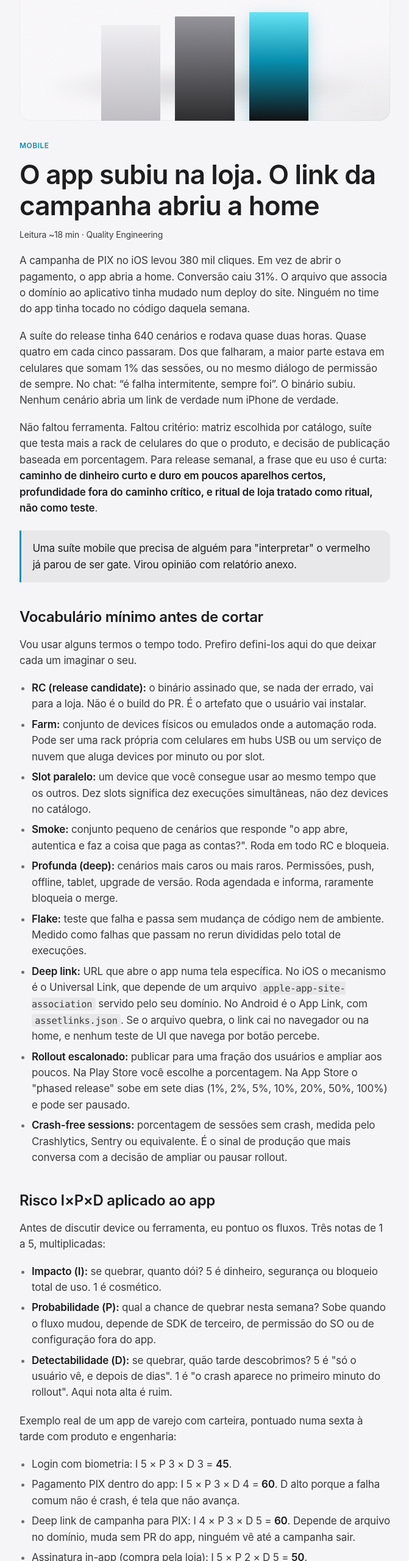
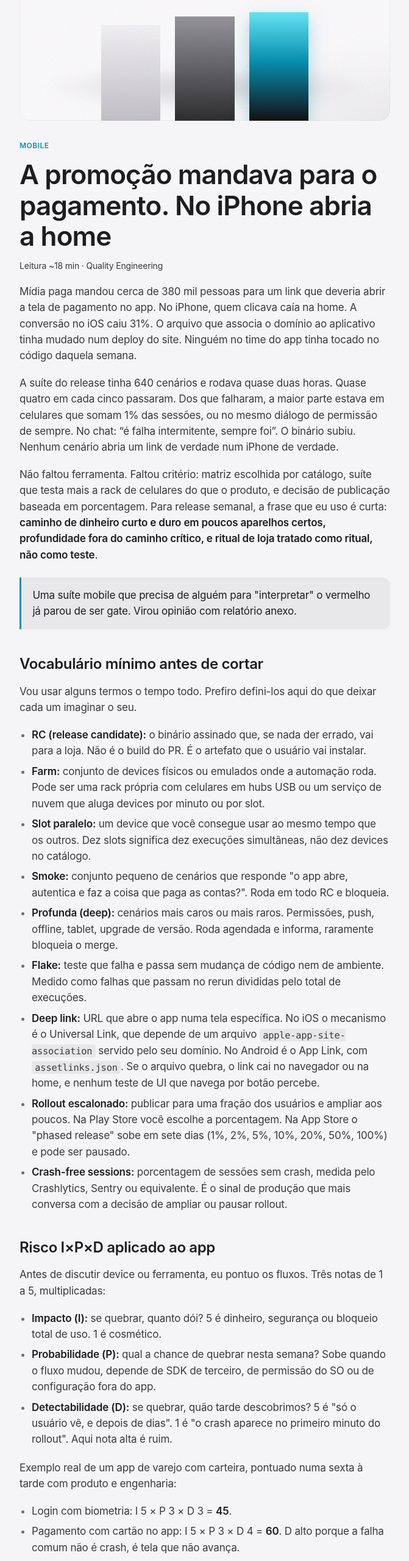
Before and after one commit to Leandrofdx/leandrofdx.github.io, a plain HTML site: page articles/automacao-mobile-release-semanal.html in a window 1280 px wide. Shown: the part 240-2800 px from the top of the page at 61% size, without its empty margins (304-975 px from the left). Drawn offline with Linux system fonts and the light colour scheme; animation ran at ten frames a second.

Commit message:
Clarify mobile article title and opening around promo deep link.
Co-authored-by: Cursor <cursoragent@cursor.com>

```diff
--- a/articles/automacao-mobile-release-semanal.html
+++ b/articles/automacao-mobile-release-semanal.html
@@ -3,7 +3,7 @@
 <head>
   <meta charset="utf-8" />
   <meta name="viewport" content="width=device-width, initial-scale=1" />
-  <title>O app subiu na loja. O link da campanha abriu a home — Leandro Lima</title>
+  <title>A promoção mandava para o pagamento. No iPhone abria a home — Leandro Lima</title>
   <meta name="description" content="Automação mobile para release semanal com visão de risco: matriz de devices por telemetria, smoke versus profunda, falha intermitente no celular, farm versus nuvem, deep link e go/no-go que não é porcentagem de cenários passando." />
   <link rel="icon" href="../favicon.svg" type="image/svg+xml" />
   <link rel="stylesheet" href="article.css" />
@@ -22,10 +22,10 @@
       <span class="cover__c"></span>
     </div>
     <span class="article__tag">Mobile</span>
-    <h1>O app subiu na loja. O link da campanha abriu a home</h1>
+    <h1>A promoção mandava para o pagamento. No iPhone abria a home</h1>
     <p class="article__meta">Leitura ~18 min · Quality Engineering</p>
 
-    <p>A campanha de PIX no iOS levou 380 mil cliques. Em vez de abrir o pagamento, o app abria a home. Conversão caiu 31%. O arquivo que associa o domínio ao aplicativo tinha mudado num deploy do site. Ninguém no time do app tinha tocado no código daquela semana.</p>
+    <p>Mídia paga mandou cerca de 380 mil pessoas para um link que deveria abrir a tela de pagamento no app. No iPhone, quem clicava caía na home. A conversão no iOS caiu 31%. O arquivo que associa o domínio ao aplicativo tinha mudado num deploy do site. Ninguém no time do app tinha tocado no código daquela semana.</p>
     <p>A suíte do release tinha 640 cenários e rodava quase duas horas. Quase quatro em cada cinco passaram. Dos que falharam, a maior parte estava em celulares que somam 1% das sessões, ou no mesmo diálogo de permissão de sempre. No chat: “é falha intermitente, sempre foi”. O binário subiu. Nenhum cenário abria um link de verdade num iPhone de verdade.</p>
     <p>Não faltou ferramenta. Faltou critério: matriz escolhida por catálogo, suíte que testa mais a rack de celulares do que o produto, e decisão de publicação baseada em porcentagem. Para release semanal, a frase que eu uso é curta: <strong>caminho de dinheiro curto e duro em poucos aparelhos certos, profundidade fora do caminho crítico, e ritual de loja tratado como ritual, não como teste</strong>.</p>
 
@@ -57,8 +57,8 @@
     <p>Exemplo real de um app de varejo com carteira, pontuado numa sexta à tarde com produto e engenharia:</p>
     <ul>
       <li>Login com biometria: I 5 × P 3 × D 3 = <strong>45</strong>.</li>
-      <li>Pagamento PIX dentro do app: I 5 × P 3 × D 4 = <strong>60</strong>. D alto porque a falha comum não é crash, é tela que não avança.</li>
-      <li>Deep link de campanha para PIX: I 4 × P 3 × D 5 = <strong>60</strong>. Depende de arquivo no domínio, muda sem PR do app, ninguém vê até a campanha sair.</li>
+      <li>Pagamento com cartão no app: I 5 × P 3 × D 4 = <strong>60</strong>. D alto porque a falha comum não é crash, é tela que não avança.</li>
+      <li>Link de promoção para a tela de pagamento: I 4 × P 3 × D 5 = <strong>60</strong>. Depende de arquivo no domínio, muda sem PR do app, ninguém vê até a mídia ir ao ar.</li>
       <li>Assinatura in-app (compra pela loja): I 5 × P 2 × D 5 = <strong>50</strong>.</li>
       <li>Push de status de pedido: I 3 × P 3 × D 4 = <strong>36</strong>.</li>
       <li>Upgrade da versão N-1 para N sem perder sessão: I 4 × P 2 × D 4 = <strong>32</strong>.</li>
@@ -108,7 +108,7 @@
     <h3>Exemplo de corte</h3>
     <p>Partindo da pontuação I×P×D acima e de uma suíte de 640 cenários herdada:</p>
     <ul>
-      <li><strong>Smoke (Tier A, todo RC, bloqueia):</strong> instalação limpa e primeira abertura; login com senha e com biometria simulada; busca e adição ao carrinho; PIX até a tela de QR gerado, com backend de sandbox; cartão salvo até a confirmação; abertura de deep link de PIX a partir de URL real; logout e kill do processo com retomada de sessão. São 11 cenários, 9 minutos e 40 segundos em seis devices em paralelo.</li>
+      <li><strong>Smoke (Tier A, todo RC, bloqueia):</strong> instalação limpa e primeira abertura; login com senha e com biometria simulada; busca e adição ao carrinho; cartão salvo até a confirmação, com backend de sandbox; abertura do link de promoção a partir de URL real no navegador do sistema; logout e kill do processo com retomada de sessão. São 10 cenários, cerca de 9 minutos em seis devices em paralelo.</li>
       <li><strong>Profunda (Tier B, noturna, informa):</strong> fluxos de permissão negada e concedida depois; push de status de pedido; modo offline e reconexão no carrinho; upgrade de N-1 para N com sessão viva; tablet e fonte grande; troca de idioma; 58 cenários de regressão de tela que mudaram nos últimos 90 dias. Total de 74 minutos.</li>
       <li><strong>Saiu da automação:</strong> 212 cenários que validavam texto e layout de telas estáveis há mais de um ano e nunca pegaram bug. Viraram teste de snapshot de componente no build, que roda em 40 segundos sem device.</li>
       <li><strong>Apagado:</strong> 180 cenários duplicados ou cobrindo regra de negócio que já tem teste de API. Teste de UI para validar cálculo de frete é pagar device para testar backend.</li>
@@ -181,7 +181,7 @@
     <p>Rejeição na revisão não é bug de regressão. É ritual com checklist e dono: permissões declaradas batem com o uso, texto de privacidade atualizado, conta de demonstração funcionando para o revisor, nenhum link para pagamento externo onde a política proíbe. Eu mantenho esse checklist como item do go/no-go, com o nome de quem confirmou. Automatizar isso com Appium seria teatro.</p>
 
     <h2>Go/no-go não é porcentagem de verde</h2>
-    <p>"Estamos com 94% de verde" não diz nada. Depende do que são os 6%. Vi release com 94% bloquear corretamente porque o vermelho era o PIX no Galaxy A com Android 14, que é 18% das sessões. E vi release com 82% sair corretamente porque os vermelhos eram layout de tablet em Tier C e um cenário em quarentena com checagem manual feita.</p>
+    <p>"Estamos com 94% de verde" não diz nada. Depende do que são os 6%. Vi release com 94% bloquear corretamente porque a falha era o pagamento no Galaxy A com Android 14, que é 18% das sessões. E vi release com 82% sair corretamente porque as falhas eram layout de tablet em Tier C e um cenário em quarentena com checagem manual feita.</p>
     <p>Meu critério de go/no-go para o RC semanal, escrito e assinado por QA, engenharia e produto:</p>
     <ol>
       <li><strong>Smoke do Tier A 100% verde</strong> no binário assinado do RC, não no build do PR.</li>
```
Also changed, not shown: index.html (+1 -1 lines).
